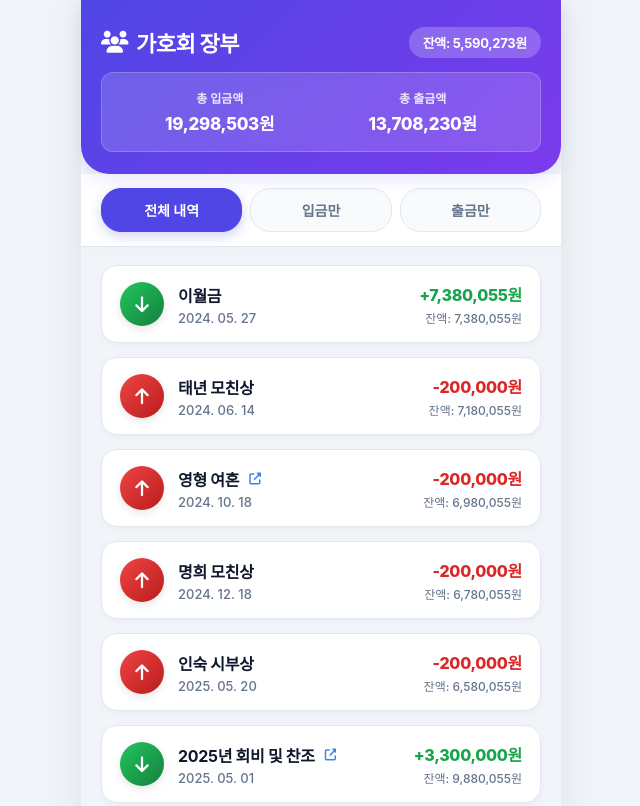
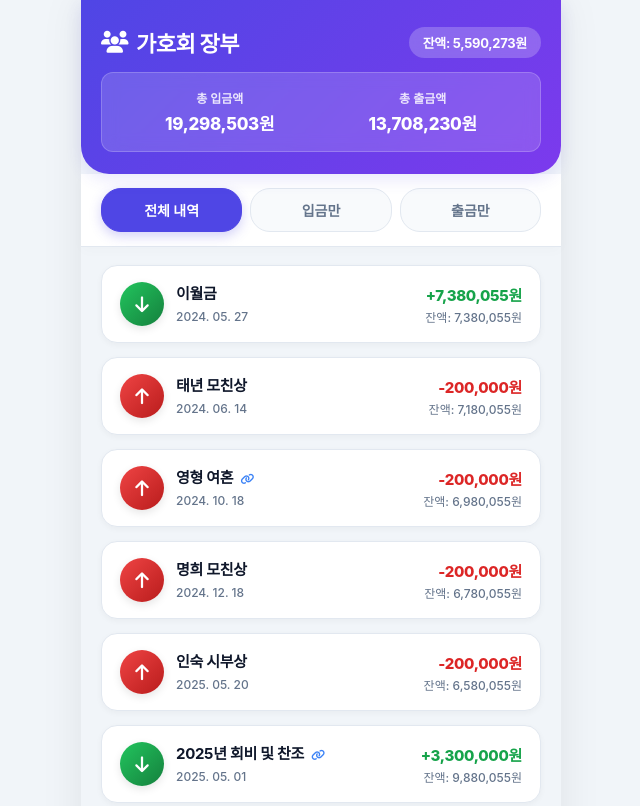
Before and after one commit to yhynong-beep/gahoe-account, a plain HTML site: page index.html in a window 1280 px wide. Shown: the top 806 px of the page, without its empty margins (319-959 px from the left). Drawn offline with Linux system fonts and the light colour scheme; a web font is replaced by a local one.

Commit message:
index.html 업데이트

```diff
--- a/index.html
+++ b/index.html
@@ -118,7 +118,7 @@
             letter-spacing: -0.3px;
         }
 
-        /* 탭 메뉴 (눈이 편안한 알약/캡슐 버튼 스타일) */
+        /* 탭 메뉴 (알약/캡슐 스타일) */
         .tab-section {
             display: flex;
             background: var(--card-bg);
@@ -173,6 +173,7 @@
             display: flex;
             align-items: center;
             justify-content: space-between;
+            gap: 12px; /* 좌우 항목 간 최소 간격 확보 */
             transition: transform 0.15s ease, border-color 0.2s, box-shadow 0.2s;
         }
 
@@ -188,8 +189,9 @@
         .history-left {
             display: flex;
             align-items: center;
-            gap: 14px;
-            min-width: 0;
+            gap: 12px;
+            flex: 1; /* 제목 영역이 남은 공간을 알맞게 차지 */
+            min-width: 0; /* 글자 잘림 처리가 제대로 작동하도록 설정 */
         }
 
         .icon-circle {
@@ -210,44 +212,51 @@
         .icon-link { background: linear-gradient(135deg, #3b82f6, #1d4ed8); }
 
         .history-info {
+            flex: 1;
             min-width: 0;
         }
 
+        /* 💡 핵심: 제목이 길면 자동으로 줄바꿈(최대 2줄)되어 깔끔하게 잘림 */
         .history-info .title {
-            font-size: 16px;
+            font-size: 15px;
             font-weight: 750;
             color: var(--text-main);
-            display: flex;
-            align-items: center;
-            gap: 6px;
-            white-space: nowrap;
+            line-height: 1.35;
+            letter-spacing: -0.3px;
+
+            display: -webkit-box;
+            -webkit-line-clamp: 2; /* 최대 2줄까지만 표시 */
+            -webkit-box-orient: vertical;
             overflow: hidden;
-            text-overflow: ellipsis;
-            letter-spacing: -0.3px;
+            word-break: keep-all; /* 단어 단위로 예쁘게 줄바꿈 */
         }
 
         .history-info .date {
-            font-size: 13px;
+            font-size: 12px;
             color: var(--text-sub);
-            margin-top: 3px;
+            margin-top: 4px;
             font-weight: 500;
         }
 
+        /* 💡 핵심: 우측 금액 및 링크 버튼 영역이 밀리지 않도록 고정 */
         .history-right {
             text-align: right;
             flex-shrink: 0;
-            margin-left: 10px;
+            display: flex;
+            flex-direction: column;
+            align-items: flex-end;
+            justify-content: center;
         }
 
         .amount-income {
-            font-size: 16px;
+            font-size: 15px;
             font-weight: 800;
             color: var(--income-color);
             letter-spacing: -0.3px;
         }
 
         .amount-expense {
-            font-size: 16px;
+            font-size: 15px;
             font-weight: 800;
             color: var(--expense-color);
             letter-spacing: -0.3px;
@@ -264,6 +273,7 @@
             align-items: center;
             gap: 5px;
             border: 1px solid #dbeafe;
+            white-space: nowrap; /* 보기 버튼 글자 절대 안깎임 */
         }
 
         .balance-text {
@@ -271,6 +281,7 @@
             color: var(--text-sub);
             margin-top: 3px;
             font-weight: 500;
+            white-space: nowrap;
         }
 
         footer {
@@ -399,7 +410,7 @@
                     <div class="history-info">
                         <div class="title">
                             ${item.content}
-                            ${hasLink ? '<i class="fa-solid fa-external-link-alt" style="font-size:12px; margin-left:4px; color:#3b82f6;"></i>' : ''}
+                            ${hasLink ? '<i class="fa-solid fa-link" style="font-size:11px; margin-left:4px; color:#3b82f6;"></i>' : ''}
                         </div>
                         <div class="date">${item.date || '기록 항목'}</div>
                     </div>
```
